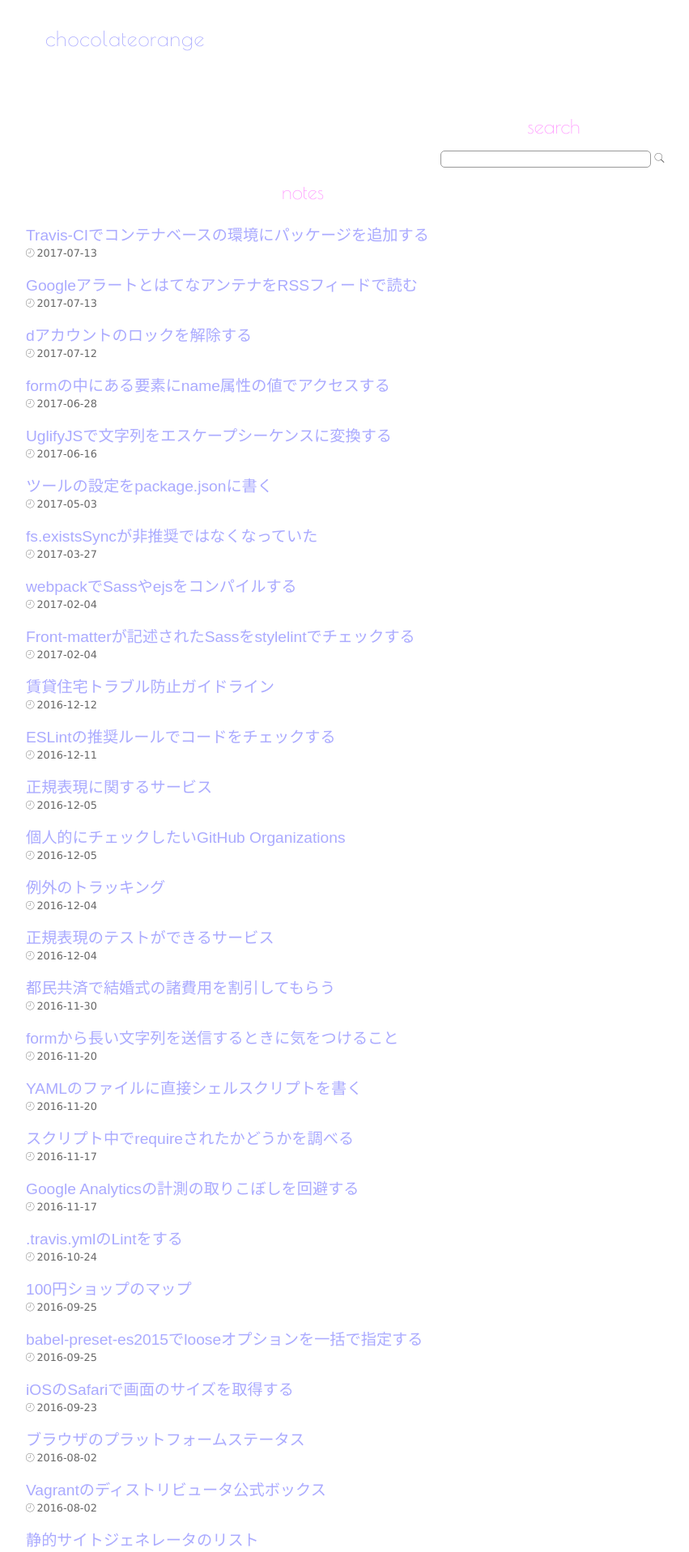
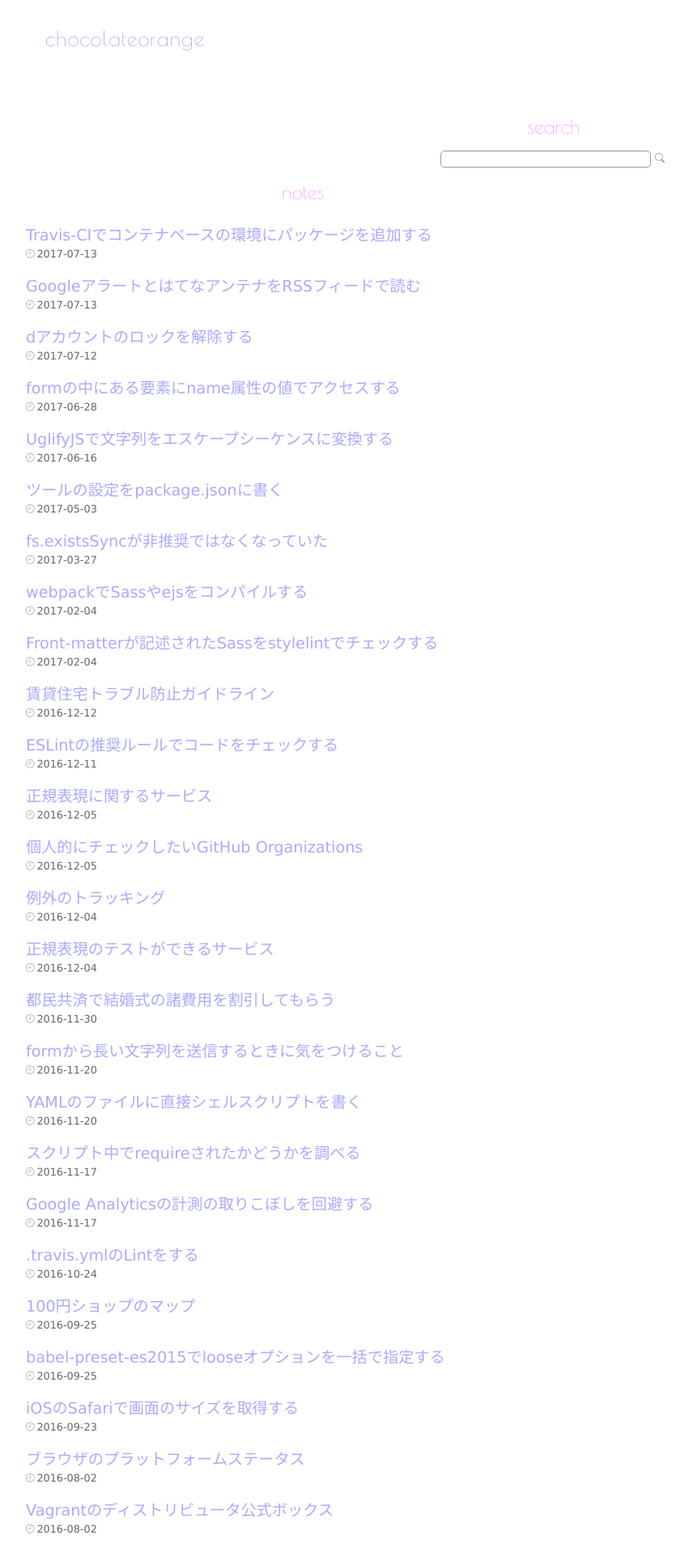
Before and after one commit to chocolateorange/chocolateorange.github.io, a Jekyll site: the page built from index.html, in a window 1280 px wide. Shown: the top 1917 px of the page at 81% size, without its empty margins (216-1067 px from the left). Built offline with Jekyll 4.4.1, drawn with Linux system fonts in a browser that asks for light colours; some web fonts are replaced.

Commit message:
changed font-families

```diff
--- a/_includes/head.html
+++ b/_includes/head.html
@@ -6,11 +6,9 @@
 <link rel="manifest" href="/manifest.json">
 <link class="js-web-fonts" rel="preload" as="style" type="text/css" onload="this.rel='stylesheet'" crossorigin href="https://cdnjs.cloudflare.com/ajax/libs/ionicons/2.0.1/css/ionicons.min.css">
 <link class="js-web-fonts" rel="preload" as="style" type="text/css" onload="this.rel='stylesheet'" crossorigin href="https://fonts.googleapis.com/css?family=Poiret+One">
-<link class="js-web-fonts" rel="preload" as="style" type="text/css" onload="this.rel='stylesheet'" crossorigin href="https://fonts.googleapis.com/earlyaccess/mplus1p.css">
 <noscript>
   <link rel="stylesheet" href="https://cdnjs.cloudflare.com/ajax/libs/ionicons/2.0.1/css/ionicons.min.css">
   <link rel="stylesheet" href="https://fonts.googleapis.com/css?family=Poiret+One">
-  <link rel="stylesheet" href="https://fonts.googleapis.com/earlyaccess/mplus1p.css">
 </noscript>
 <script>
 {% include preload.js %}
--- a/_sass/common.scss
+++ b/_sass/common.scss
@@ -3,8 +3,8 @@ $fonts-en:
   sans-serif;
 
 $fonts-ja:
-  "MigMix 1p", "migmix-1p",
-  "Mplus 1p",
+  Verdana,
+  "ヒラギノ角ゴ ProN", "Hiragino Kaku Gothic ProN",
   "ヒラギノ角ゴ Pro", "Hiragino Kaku Gothic Pro",
   "メイリオ", Meiryo,
   sans-serif;
```
